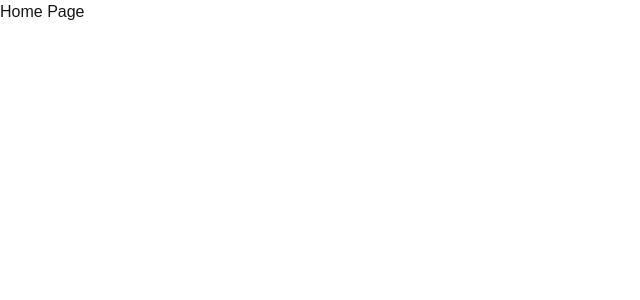
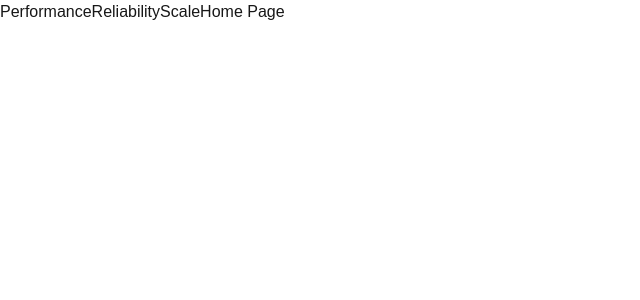
Before and after one commit to VikashPR/nextjs-dev-course, a Next.js app: page / in a window 1280 px wide. Shown: the top 300 px of the page, without its empty margins (0-640 px from the left). Built offline with nearby package versions, Linux system fonts and the light colour scheme.

Commit message:
Add navigation links to home page

```diff
--- a/src/app/page.tsx
+++ b/src/app/page.tsx
@@ -1,7 +1,12 @@
-import Image from "next/image";
+import Link from "next/link";
 
 export default function Home() {
   return (
-    <div>Home Page</div>
+    <div>
+      <Link href="/performance">Performance</Link>
+      <Link href="/reliability">Reliability</Link>
+      <Link href="/scale">Scale</Link>
+      Home Page
+    </div>
   );
 }
```
